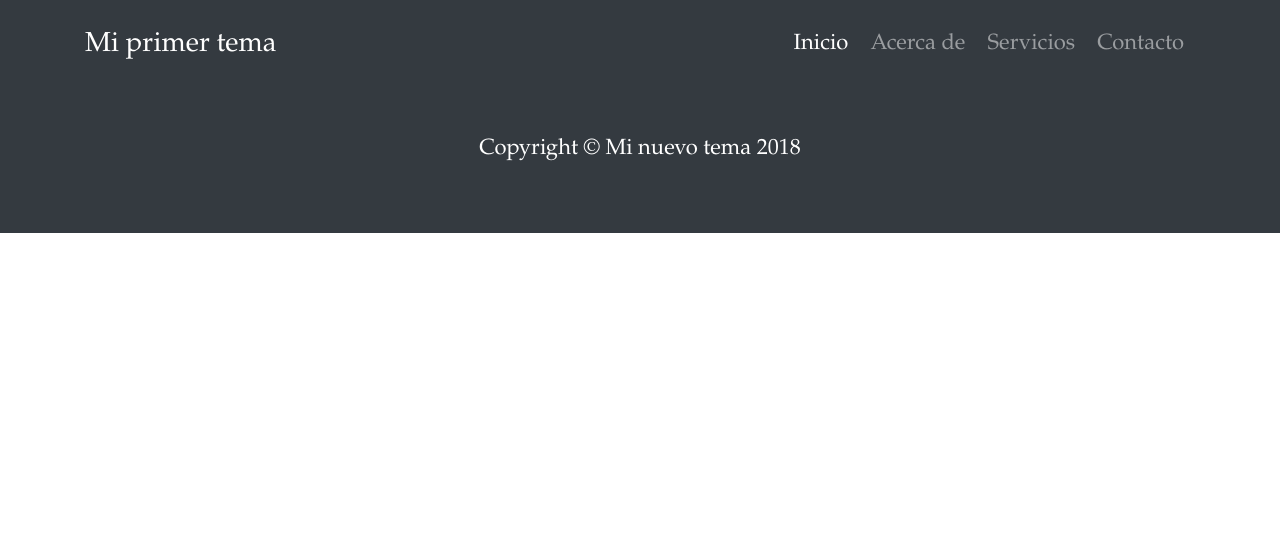
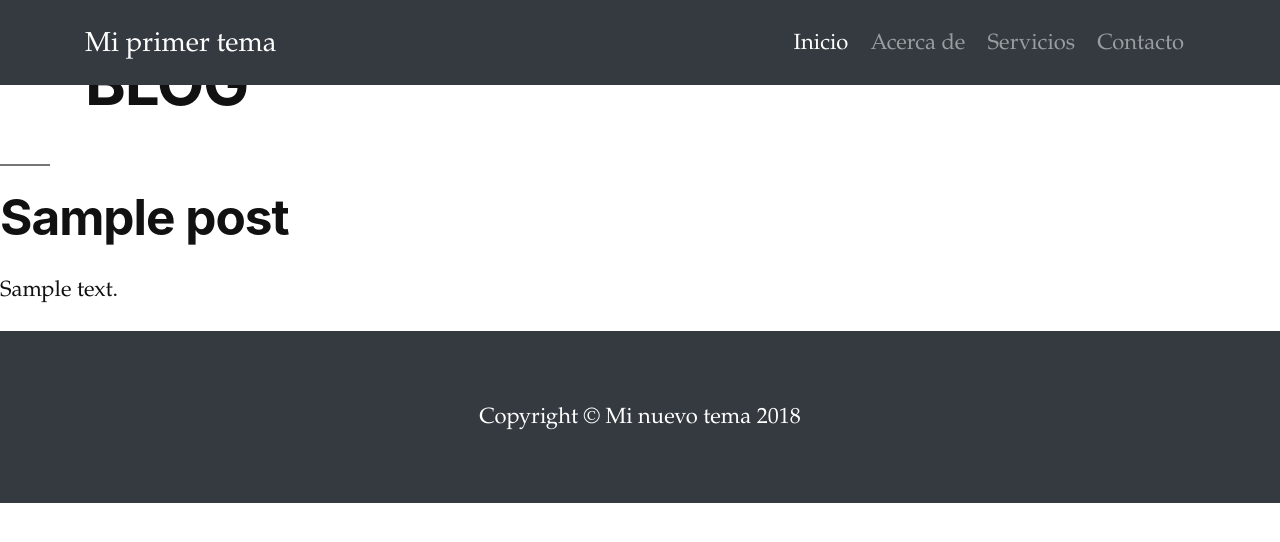
Before and after one commit to aincatoni/desafio18, a WordPress theme: template themes/mitema/home.php in a window 1280 px wide. Shown: the top 542 px of the page. Run offline with PHP 8.4 and a stand-in for WordPress, Linux system fonts and the light colour scheme; the site name, menu and one post (Sample post) are stand-ins, and other content is empty; style sheets or scripts are compiled from the project's sources; some libraries are stand-ins or nearby versions.

Commit message:
agregando el resto de los archivos

```diff
--- a/themes/mitema/functions.php
+++ b/themes/mitema/functions.php
@@ -1,4 +1,6 @@
 <?php
+
+ add_theme_support( "post-thumbnails" );
 
 function register_enqueue_style() {
     $theme_data = wp_get_theme();
--- a/themes/mitema/home.php
+++ b/themes/mitema/home.php
@@ -1,12 +1,42 @@
+<?php get_header();?>
+
+<div class="container">
+  <div class="row">
+    <div class="col-12">
+      <h1>BLOG</h1>
+    </div>
+  </div>
+</div>
+
+<div class="row">
+  <?php
+    if ( have_posts() ) :
+    while ( have_posts() ) :
+      the_post(); ?>
+
+    <div class="col-6 col-sm-6 col-md-6">
+      <div class="post">
+        <h2><?php the_title(); ?></h2>
+        <div class="img">
+          <?php the_post_thumbnail([500, 500]) ?>
+        </div>
+        <p> <?php the_content(); ?></p>
+        <?php the_tags('<ul><li>','</li><li>', '</li></ul>'); ?>
+      </div>
+    </div>
+
+
+
+
+
+
+
+
 <?php
- get_header();
- if ( have_posts() ) :
-while ( have_posts() ) :
-the_post();
- the_content();
- endwhile;
- else :
- _e( 'Sorry, no posts matched your criteria.', 'textdomain' );
+endwhile;
  endif;
- get_sidebar();
- get_footer();
+ ?>
+   </div>
+
+   <?php get_sidebar();?>
+   <?php get_footer(); ?>
```
